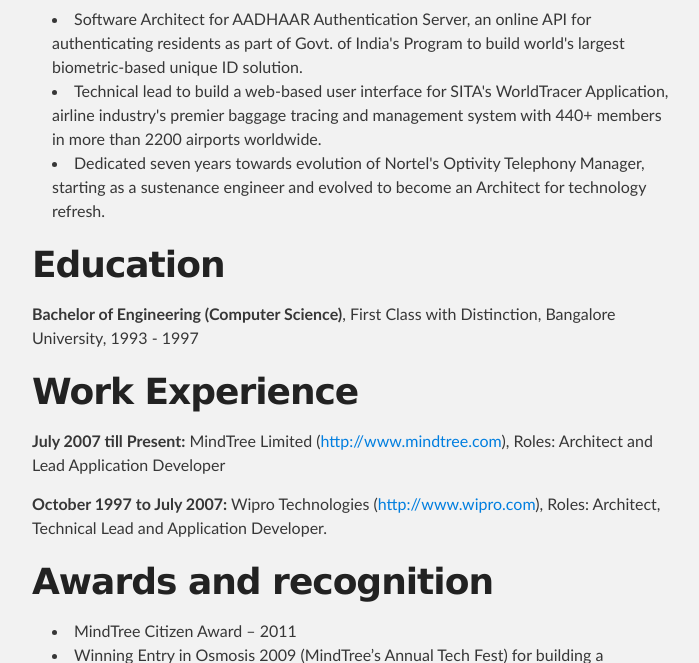
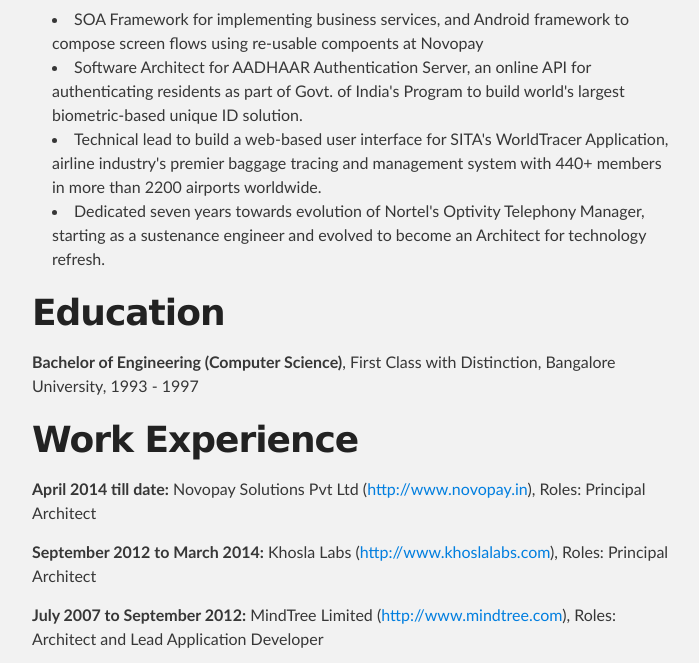
Before and after one commit to srikanthps/srikanthps.github.com, a plain HTML site: page index.html in a window 1280 px wide. Shown: the part 681-1344 px from the top of the page, without its empty margins (288-987 px from the left). Drawn offline with Linux system fonts and the light colour scheme.

Commit message:
Update index.html

```diff
--- a/index.html
+++ b/index.html
@@ -40,6 +40,7 @@
 <h1>Key Career Achievements</h1>
 
 <ul>
+<li>SOA Framework for implementing business services, and Android framework to compose screen flows using re-usable compoents at Novopay</li>
 <li>Software Architect for AADHAAR Authentication Server, an online API for authenticating residents as part of Govt. of India's Program to build world's largest biometric-based unique ID solution.</li>
 <li>Technical lead to build a web-based user interface for SITA's WorldTracer Application, airline industry's premier baggage tracing and management system with 440+ members in more than 2200 airports worldwide.</li>
 <li>Dedicated seven years towards evolution of Nortel's Optivity Telephony Manager, starting as a sustenance engineer and evolved to become an Architect for technology refresh.</li>
@@ -49,8 +50,13 @@
 Bangalore University, 1993 - 1997</p>
 
 <h1>Work Experience</h1>
+<p><strong>April 2014 till date:</strong> Novopay Solutions Pvt Ltd (<a href="http://www.novopay.in">http://www.novopay.in</a>),
+Roles: Principal Architect</p>
 
-<p><strong>July 2007 till Present:</strong> MindTree Limited (<a href="http://www.mindtree.com">http://www.mindtree.com</a>),
+<p><strong>September 2012 to March 2014:</strong> Khosla Labs (<a href="http://www.khoslalabs.com">http://www.khoslalabs.com</a>),
+Roles: Principal Architect</p>
+
+<p><strong>July 2007 to September 2012:</strong> MindTree Limited (<a href="http://www.mindtree.com">http://www.mindtree.com</a>),
 Roles: Architect and Lead Application Developer</p>
 
 <p><strong>October 1997 to July 2007:</strong> Wipro Technologies (<a href="http://www.wipro.com">http://www.wipro.com</a>),
@@ -59,6 +65,7 @@
 <h1>Awards and recognition</h1>
 
 <ul>
+<li>Novopay Technology Award- 2015</li>
 <li>MindTree Citizen Award – 2011</li>
 <li>Winning Entry in Osmosis 2009 (MindTree’s Annual Tech Fest) for building a JavaScript framework for web form validations, custom tooltips and tab-order enforcement.</li>
 <li>Received four “Feather in My Cap” awards at Wipro for valuable contributions.</li>
```
